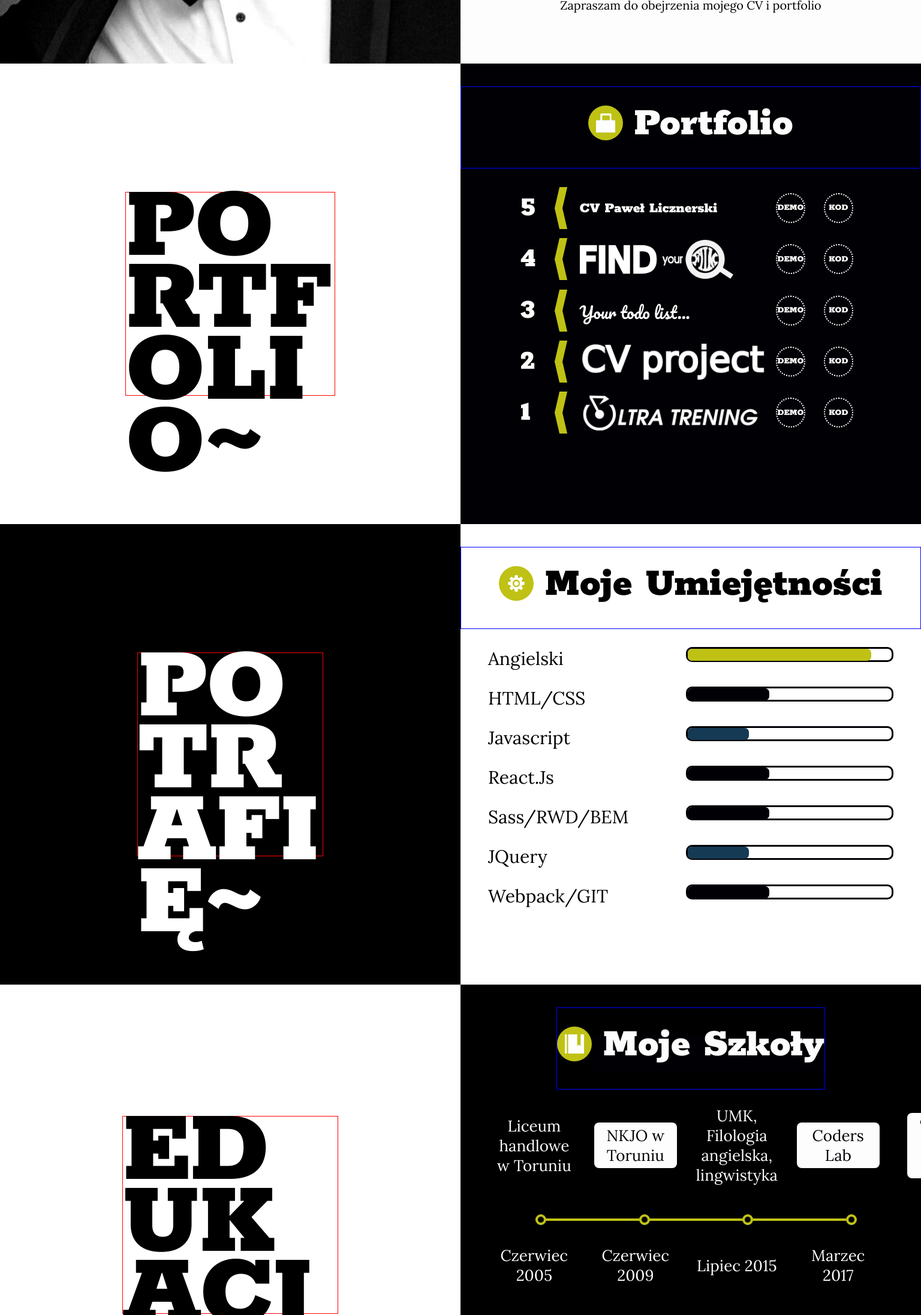
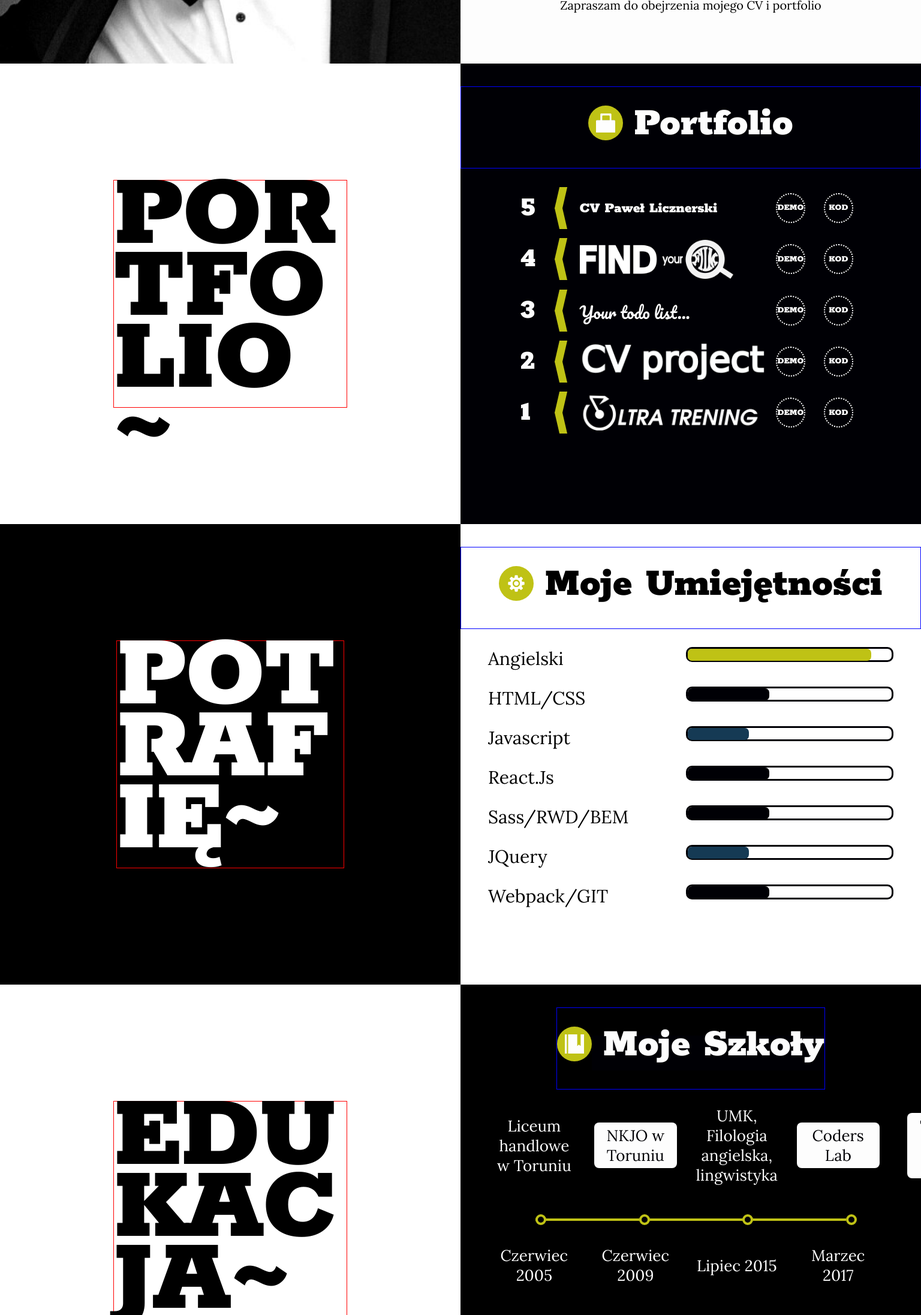
Before and after one commit to pawellicznerski/cv_pawel, a React (Create React App) app: page / in a window 1536 px wide. Shown: the part 662-2855 px from the top of the page at 60% size. Built offline with nearby package versions, Linux system fonts and the light colour scheme.

Commit message:
adding styles to portfolio

```diff
--- a/src/App.css
+++ b/src/App.css
@@ -191,10 +191,10 @@
       @media (min-width: 1400px) {
         .portfolio__text_break {
           color: black;
-          width: 350px;
+          width: 390px;
           font-size: 180px;
           line-height: 120px;
-          height: 340px; } }
+          height: 380px; } }
   .portfolio__content {
     background-color: #fdfdfd;
     height: 500px; }
@@ -472,10 +472,10 @@
       @media (min-width: 1400px) {
         .competence__text_break {
           color: white;
-          width: 310px;
+          width: 380px;
           font-size: 180px;
           line-height: 120px;
-          height: 340px; } }
+          height: 380px; } }
   .competence__content {
     background-color: white; }
 
@@ -786,10 +786,10 @@
       @media (min-width: 1400px) {
         .education__text_break {
           color: black;
-          width: 360px;
+          width: 390px;
           font-size: 180px;
           line-height: 120px;
-          height: 330px; } }
+          height: 380px; } }
   .education__content {
     background-color: white;
     display: flex;
@@ -850,10 +850,10 @@
       @media (min-width: 1400px) {
         .experience__text_break {
           color: white;
-          width: 440px;
+          width: 460px;
           font-size: 180px;
           line-height: 120px;
-          height: 400px; } }
+          height: 420px; } }
 
 .experience__content {
   background-color: #fdfdfd;
@@ -1038,7 +1038,7 @@
           width: 480px;
           font-size: 180px;
           line-height: 120px;
-          height: 420px; } }
+          height: 480px; } }
   @media (min-width: 600px) {
     .interests__content {
       background-color: black;
--- a/src/components/cv-page/main/competence/_competence.scss
+++ b/src/components/cv-page/main/competence/_competence.scss
@@ -15,7 +15,7 @@
     };
   }
   //mixin where was pass correspondingly: color,background-color,width,height in mobile,tablet and laptop.
-  @include section-text-mixin( black,white,175px,black,white,180px,black,white,290px,240px,black,white,310px,340px);
+  @include section-text-mixin( black,white,175px,black,white,180px,black,white,290px,240px,black,white,380px,380px);
   &__content{
     background-color: white;
   }
--- a/src/components/cv-page/main/education/_education.scss
+++ b/src/components/cv-page/main/education/_education.scss
@@ -18,7 +18,7 @@
     };
   }
 //mixin where was pass correspondingly: color,background-color,width,height in mobile,tablet and laptop.
-  @include section-text-mixin( black,white,190px,white,black,190px,white,black,290px,240px,white,black,360px,330px);
+  @include section-text-mixin( black,white,190px,white,black,190px,white,black,290px,240px,white,black,390px,380px);
   &__content{
     background-color: white;
     display: flex;
--- a/src/components/cv-page/main/experience/_experience.scss
+++ b/src/components/cv-page/main/experience/_experience.scss
@@ -16,7 +16,7 @@
     };
   }
   //mixin where was pass correspondingly: color,background-color,width,height.
-  @include section-text-mixin( black,white,259px/*mobile*/,black,white,259px/*tablet*/,black,white,340px,310px/*laptop*/,black,white,440px,400px/*laptop*/);
+  @include section-text-mixin( black,white,259px/*mobile*/,black,white,259px/*tablet*/,black,white,340px,310px/*laptop*/,black,white,460px,420px/*laptop*/);
 }
   .experience__content{
     background-color: $color__primary_white;
--- a/src/components/cv-page/main/interests/_interests.scss
+++ b/src/components/cv-page/main/interests/_interests.scss
@@ -55,7 +55,7 @@
     };
   }
   //mixin where was pass correspondingly: color,background-color,width,height in mobile,tablet and laptop.
-  @include section-text-mixin( black,white,290px,white,black,290px,white,black,370px,320px,white,black,480px,420px);
+  @include section-text-mixin( black,white,290px,white,black,290px,white,black,370px,320px,white,black,480px,480px);
   &__content{
     @include mobile{
       background-color: black;
--- a/src/components/cv-page/main/portfolio/_portfolio.scss
+++ b/src/components/cv-page/main/portfolio/_portfolio.scss
@@ -33,7 +33,7 @@
   }
   //-------------------------------------LEFT SECTION or TOP
   //mixin where was pass correspondingly: color,background-color,width,height in mobile,tablet and laptop.
-  @include section-text-mixin( black,white,175px,white,black,180px,white,black,290px,240px,white,black,350px,340px);
+  @include section-text-mixin( black,white,175px,white,black,180px,white,black,290px,240px,white,black,390px,380px);
   &__content{
     background-color: $color__primary_white;
     height: 500px;
```
